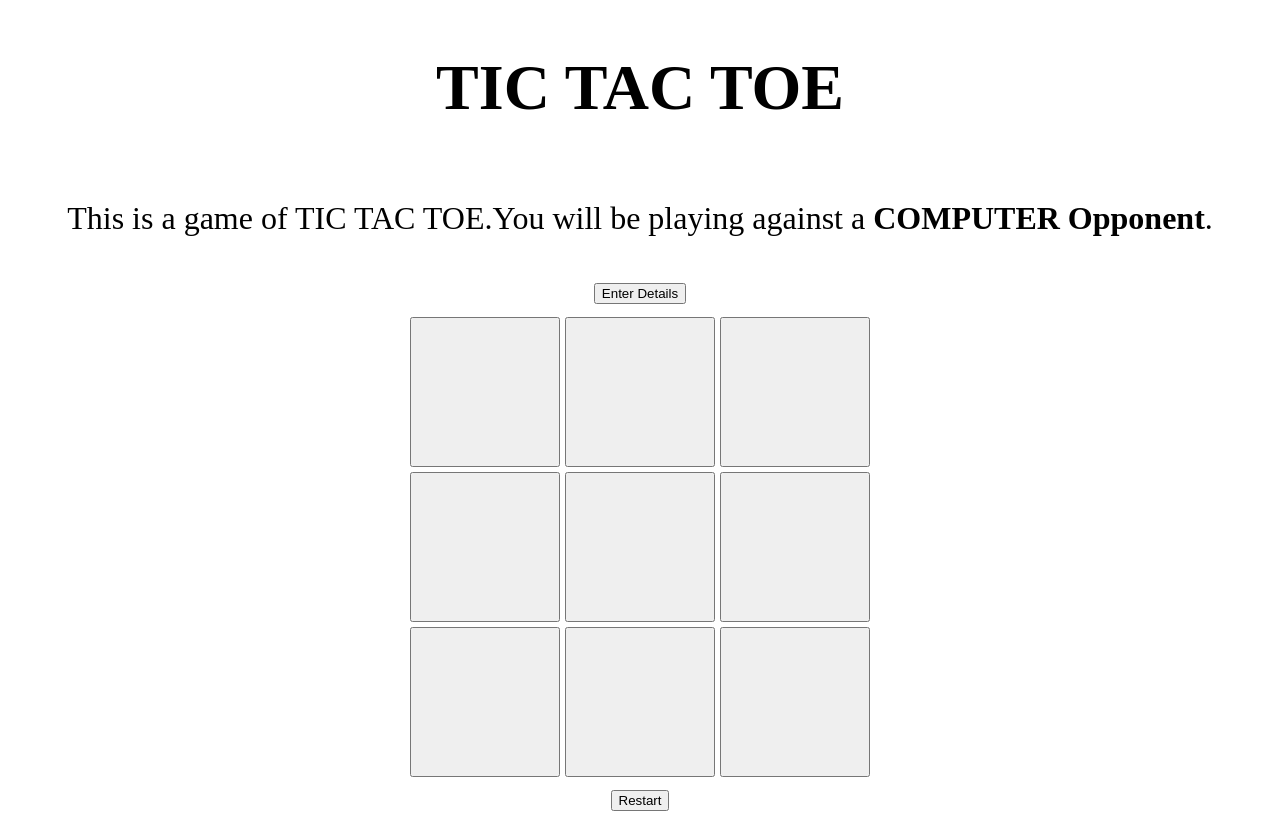
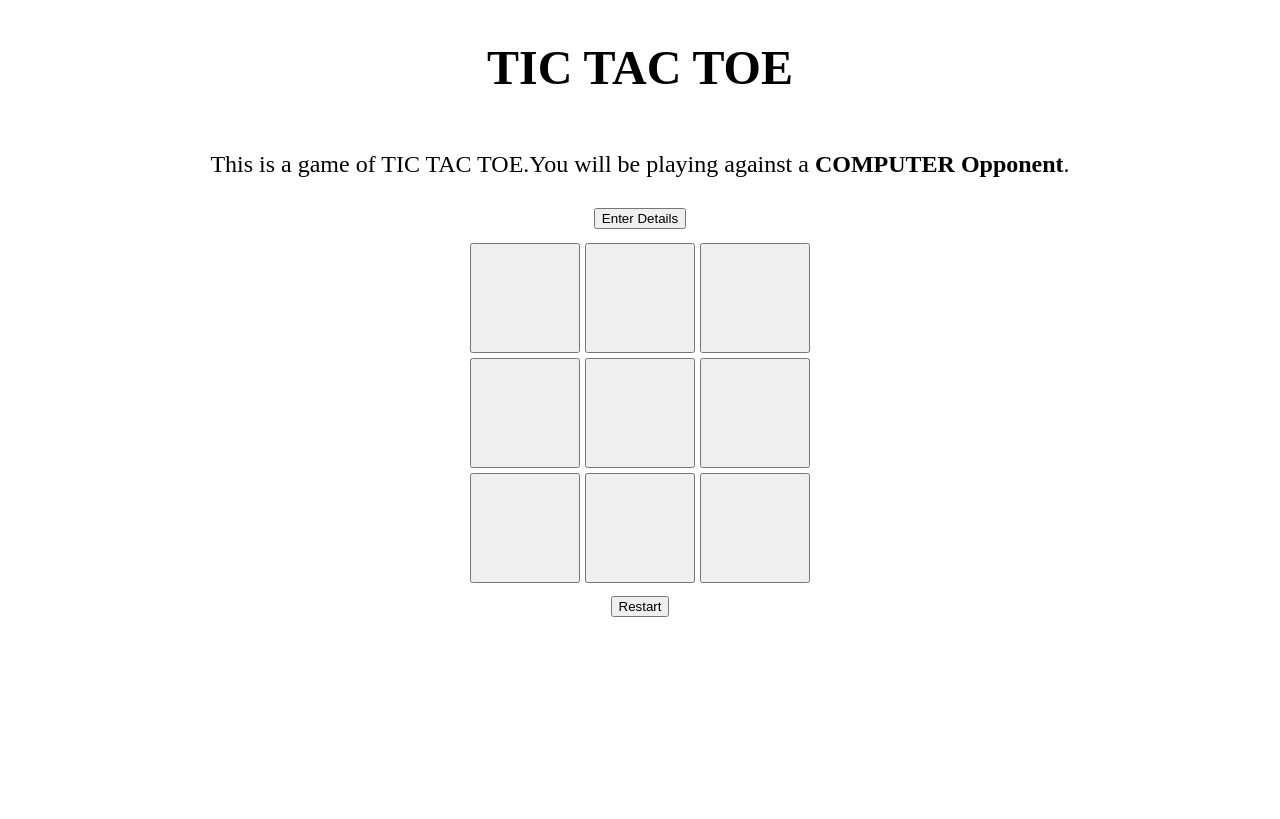
Before and after one commit to Markturt/TicTAcToe, a plain HTML site: page index.html in a window 1280 px wide. Drawn offline with Linux system fonts and the light colour scheme.

Commit message:
MAde the Ui in view
 Dimensions of the board were reduced to ensure the board can be viewed fullScreeen

```diff
--- a/style.css
+++ b/style.css
@@ -1,7 +1,7 @@
 #gameBoard{
     display: grid;
-    grid-template-columns: repeat(3,150px);
-    grid-template-rows: repeat(3,150px);
+    grid-template-columns: repeat(3,110px);
+    grid-template-rows: repeat(3,110px);
     gap: 5px;
 }
 #openDialog{
@@ -14,7 +14,7 @@
     display: flex;
     flex-direction: column;
     align-items: center;
-    font-size: 2rem;
+    font-size: 1.5rem;
 }
 dialog::backdrop{
     background: rgb(236, 232, 232);
```
